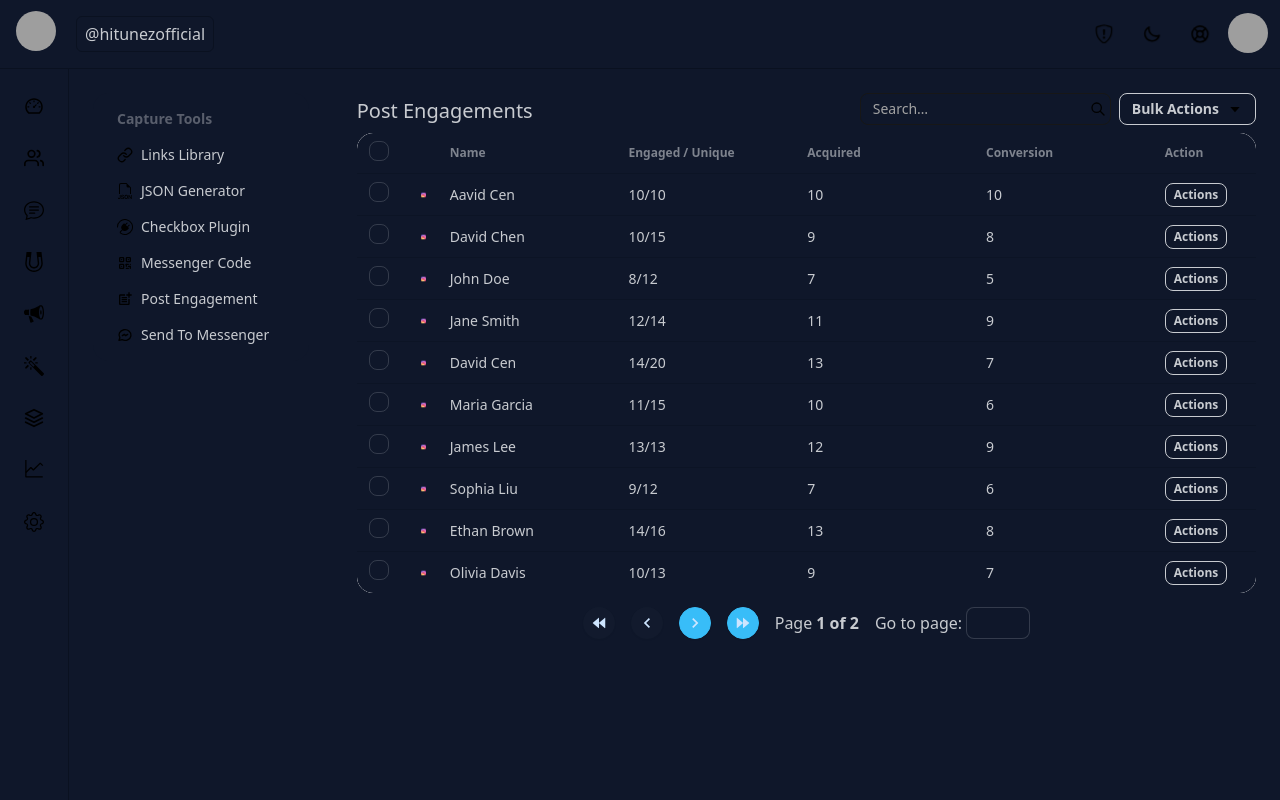
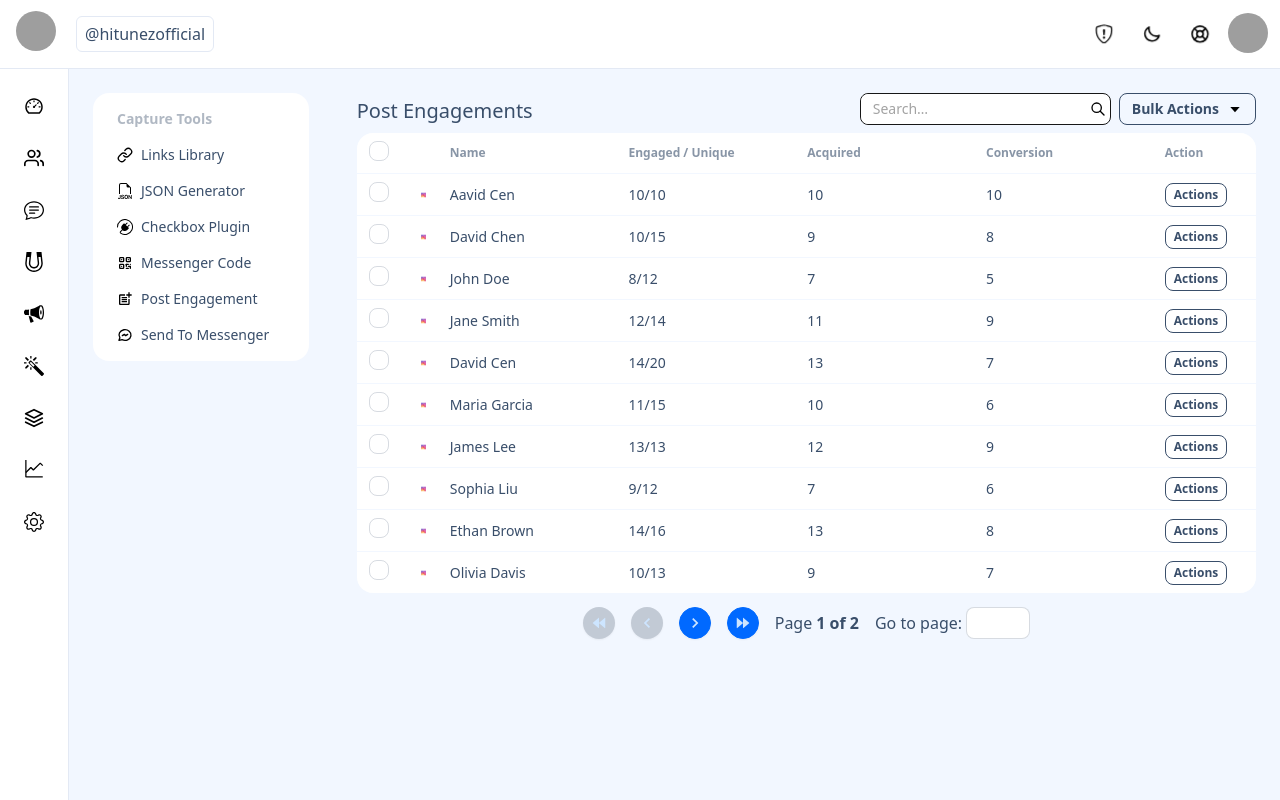
Before and after one commit to rajanleanq/Clepher-2, a React (Create React App) app: page /1/capture-tools/1 in a window 1280 px wide. Built offline with nearby package versions, Linux system fonts and the light colour scheme; grey boxes are pictures that could not be loaded.

Commit message:
fix: theme change

```diff
--- a/src/components/organisms/layout/index.tsx
+++ b/src/components/organisms/layout/index.tsx
@@ -4,7 +4,7 @@ import Sidebar from "./sidebar/sidebar";
 
 export default function Layout({ children }: { children: React.ReactNode }) {
   return (
-    <div className="drawer bg-base-100 min-h-screen  lg:drawer-open">
+    <div className="drawer bg-base-200 min-h-screen  lg:drawer-open">
       <input id="my-drawer-1" type="checkbox" className="drawer-toggle" />
       <Navbar />
       <Sidebar />
--- a/src/components/organisms/layout/nav/components/dark-light/dark-light.tsx
+++ b/src/components/organisms/layout/nav/components/dark-light/dark-light.tsx
@@ -1,12 +1,12 @@
-import React from 'react'
+import React from "react";
 import lightSvg from "../../../../../../assets/svg/navbar/light.svg";
 import darkSvg from "../../../../../../assets/svg/navbar/dark.svg";
 export default function DarkLight() {
   return (
     <label className="swap swap-rotate btn btn-circle btn-ghost hidden md:inline-grid">
-    <input type="checkbox" />
-    <img src={lightSvg} alt="light" className="w-5 h-5 swap-on" />
-    <img src={darkSvg} alt="dark" className="w-5 h-5 swap-off" />
-  </label>
-  )
+      <input type="checkbox" className="theme-controller" value="night" />
+      <img src={lightSvg} alt="light" className="w-5 h-5 swap-on" />
+      <img src={darkSvg} alt="dark" className="w-5 h-5 swap-off" />
+    </label>
+  );
 }
--- a/src/pages/post-engagements/component/table/post-engagement-table.tsx
+++ b/src/pages/post-engagements/component/table/post-engagement-table.tsx
@@ -19,7 +19,9 @@ export default function PostEngagementTable() {
     {
       key: "icon",
       width: "20px",
-      render: () => <img src={instagramSvg} alt="instagram" className="w-3.5 h-3.5" />,
+      render: () => (
+        <img src={instagramSvg} alt="instagram" className="w-3.5 h-3.5" />
+      ),
     },
     {
       key: "name",
@@ -47,7 +49,7 @@ export default function PostEngagementTable() {
       width: "150px",
     },
     {
-      key: "action",
+      key: "index",
       title: "Action",
       width: "20px",
       render: () => (
@@ -81,7 +83,12 @@ export default function PostEngagementTable() {
         search_key={"name"}
         handleBulkAction={handleDeleteModal}
         columns={columns}
-        dataSource={mockData}
+        dataSource={mockData?.map((p, index) => {
+          return {
+            ...p,
+            index,
+          };
+        })}
       />
       {renameModal && <RenameModal onClose={() => setRenameModal(false)} />}
       {deleteModal && <DeleteModal onClose={() => setDeleteModal(false)} />}
--- a/src/pages/post-engagements/page/post-engagement-edit/post-engagement-edit.tsx
+++ b/src/pages/post-engagements/page/post-engagement-edit/post-engagement-edit.tsx
@@ -4,7 +4,7 @@ import PostEngagementTabs from "./components/tabs/post-engagement-tabs";
 
 export default function PostEngagementEdit() {
   return (
-    <section className=" bg-base-100 w-full min-h-full flex flex-col gap-4 p-6">
+    <section className=" bg-base-200 w-full min-h-full flex flex-col gap-4 p-6">
       <PostEngBreadcrumb />
       <PostEngagementTabs />
     </section>
--- a/tailwind.config.js
+++ b/tailwind.config.js
@@ -147,8 +147,7 @@ const config = {
   },
   plugins: [require("@tailwindcss/typography"), require("daisyui")],
   daisyui: {
-    // themes: ["winter", "night"],
-    themes: ["night"],
+    themes: ["winter", "night"],
   },
 };
 export default config;
```
